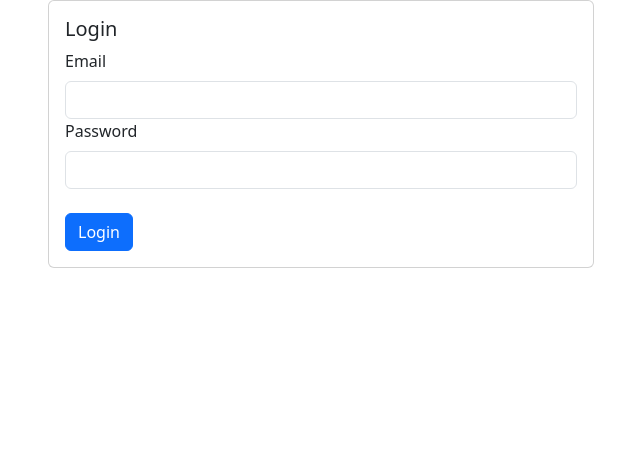
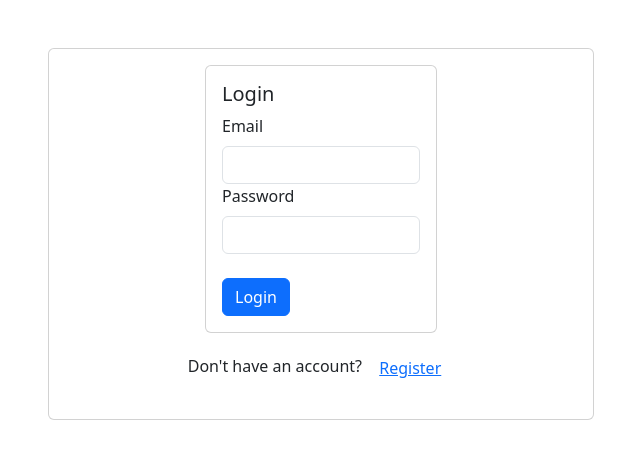
Before and after one commit to parth1320/photovoltaic-system, a React (Create React App) app in the folder frontend/: page / in a window 1280 px wide. Shown: the top 458 px of the page, without its empty margins (319-959 px from the left). Built offline with nearby package versions, Linux system fonts and the light colour scheme.

Commit message:
User Part is done

```diff
--- a/frontend/src/App.js
+++ b/frontend/src/App.js
@@ -7,10 +7,15 @@ import RootLayout from "./pages/Root";
 import UserProfile from "./pages/Profile";
 import "./App.css";
 import Logout from "./pages/Logout";
+import Auth from "./pages/Auth";
 
 const router = createBrowserRouter([
   {
     path: "/",
+    element: <Auth />,
+  },
+  {
+    path: "/login",
     element: <Login />,
   },
   {
--- a/frontend/src/pages/Auth.js
+++ b/frontend/src/pages/Auth.js
@@ -0,0 +1,47 @@
+import { useState } from "react";
+import { Container, Row, Col, Card, Button } from "react-bootstrap";
+
+import Login from "./Login";
+import Register from "./Register";
+
+const Auth = () => {
+  const [showLogin, setShowLogin] = useState(true);
+
+  const toggleForm = () => {
+    setShowLogin(!showLogin);
+  };
+  return (
+    <div className="mt-5">
+      <Container>
+        <Row className="justify-content-center">
+          <Col xs={12} md={6}>
+            <Card>
+              <Card.Body>
+                {showLogin ? <Login /> : <Register />}
+                <div className="text-center mt-3">
+                  {showLogin ? (
+                    <p>
+                      Don't have an account?{" "}
+                      <Button variant="link" onClick={toggleForm}>
+                        Register
+                      </Button>
+                    </p>
+                  ) : (
+                    <p>
+                      Already have an account?{" "}
+                      <Button variant="link" onClick={toggleForm}>
+                        Login
+                      </Button>
+                    </p>
+                  )}
+                </div>
+              </Card.Body>
+            </Card>
+          </Col>
+        </Row>
+      </Container>
+    </div>
+  );
+};
+
+export default Auth;
```
Also changed, not shown: 1 other file (tests, documents, lock files or other folders).
